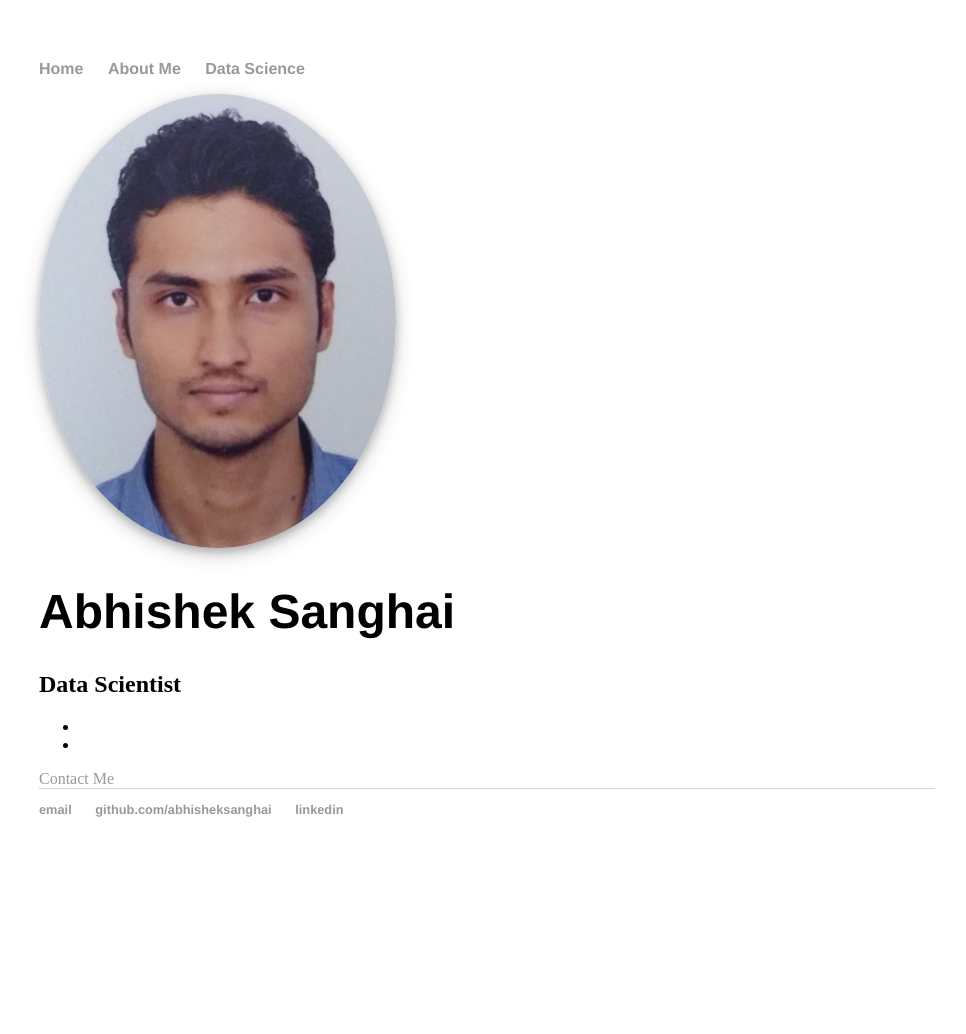
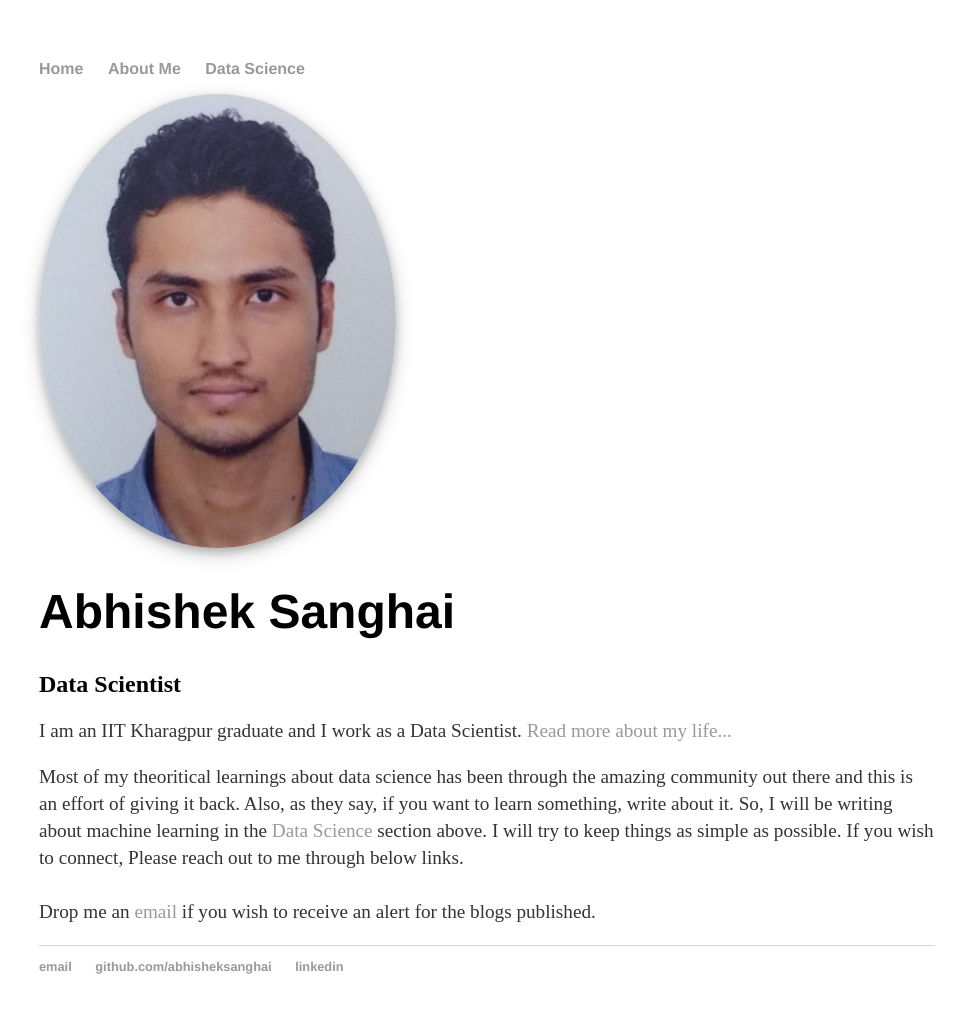
Before and after one commit to abhisheksanghai/abhisheksanghai.github.io, a Jekyll site: the page built from index.html, in a window 1280 px wide. Shown: the whole page, without its empty margins (153-1119 px from the left). Built offline with Jekyll 4.4.1, drawn with Linux system fonts in a browser that asks for light colours; before the commit the page ends 900 px from its top, so only the background shows below that.

Commit message:
Update index.html
trying a different layout

```diff
--- a/index.html
+++ b/index.html
@@ -8,11 +8,14 @@ title: Abhishek Sanghai, Exploring!
             <div class="profile-content pull-left">
                 <h1 class="name">Abhishek Sanghai</h1>
                 <h2 class="desc">Data Scientist</h2>
-                <ul class="social list-inline">
-                    <li><a href="https://www.linkedin.com/in/abhishek-sanghai-67540450" target="_blank"><i class="fa fa-linkedin"></i></a></li>
-                    <li><a href="https://github.com/abhisheksanghai" target="_blank"><i class="fa fa-github-alt"></i></a></li>
-                </ul>
             </div><!--//profile-->
-            <a class="btn btn-cta-primary pull-right" href="mailto:abhisanghai32@gmail.com" title="abhisanghai32@gmail.com"><i class="fa fa-paper-plane"></i> Contact Me</a>
         </div><!--//container-->
+
+	<p> I am an IIT Kharagpur graduate and I work as a Data Scientist. <a href="/about">Read more about my life...</a> </p>
+
+	<p>  Most of my theoritical learnings about data science has been through the amazing community out there and this is an effort
+		of giving it back. Also, as they say, if you want to learn something, write about it. So, I will be writing about
+		machine learning in the <a href="/datascience">Data Science</a> section above. I will try to keep things as simple as possible. If you wish to
+		connect, Please reach out to me through below links. <br> <br> Drop me an <a href="mailto:abhisanghai32@gmail.com" title="abhisanghai32@gmail.com">email</a> if you wish to receive an alert for the blogs
+		published.  </p>
 </div><!-- /.blurb -->
```
